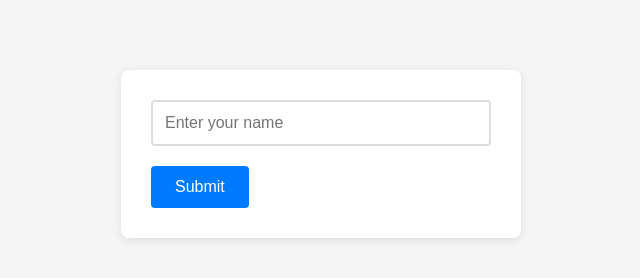
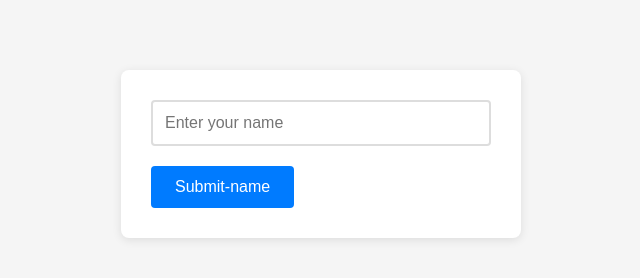
Before and after one commit to itsiiie/devops-assessment, a website: page frontend/public/index.html in a window 1280 px wide. Shown: the whole page, without its empty margins (319-959 px from the left). Drawn offline with Linux system fonts and the light colour scheme.

Commit message:
Update index.html

```diff
--- a/frontend/public/index.html
+++ b/frontend/public/index.html
@@ -55,7 +55,7 @@
   <body>
     <form action="/submit" method="post">
       <input type="text" name="name" placeholder="Enter your name" required />
-      <input type="submit" value="Submit" />
+      <input type="submit" value="Submit-name" />
     </form>
   </body>
 </html>
```
